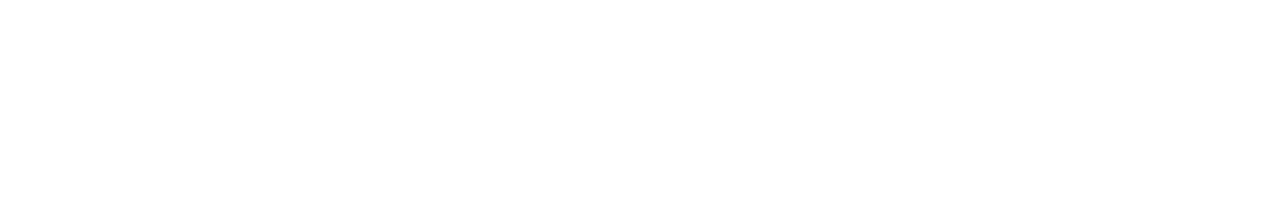
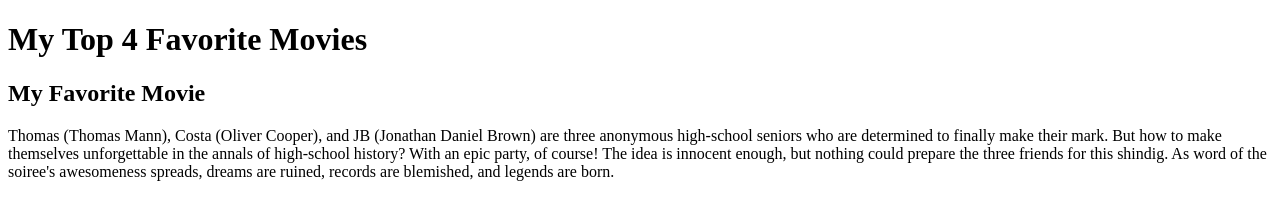
Before and after one commit to aestus02/html-css-0, a plain HTML site: page MyFavoriteMovies/index.html in a window 1280 px wide. Drawn offline with Linux system fonts and the light colour scheme.

Commit message:
Started adding first movie to HTML doc.

```diff
--- a/MyFavoriteMovies/index.html
+++ b/MyFavoriteMovies/index.html
@@ -1,9 +1,17 @@
 <!DOCTYPE html>
 <html>
     <head>
-        <title>My Favorite Movies</title>
+        <title>Favorite Movies</title>
     </head>
     <body>
+        <div id="Top">
+            <h1>My Top 4 Favorite Movies</h1>
+        <div id="Project X">
+            <h2>My Favorite Movie</h2>
+            <p>Thomas (Thomas Mann), Costa (Oliver Cooper), and JB (Jonathan Daniel Brown) are three anonymous high-school seniors who are determined to finally make their mark. But how to make themselves unforgettable in the annals of high-school history? With an epic party, of course! The idea is innocent enough, but nothing could prepare the three friends for this shindig. As word of the soiree's awesomeness spreads, dreams are ruined, records are blemished, and legends are born.</p>
+
+
+
 
     </body>
 </html>
```
